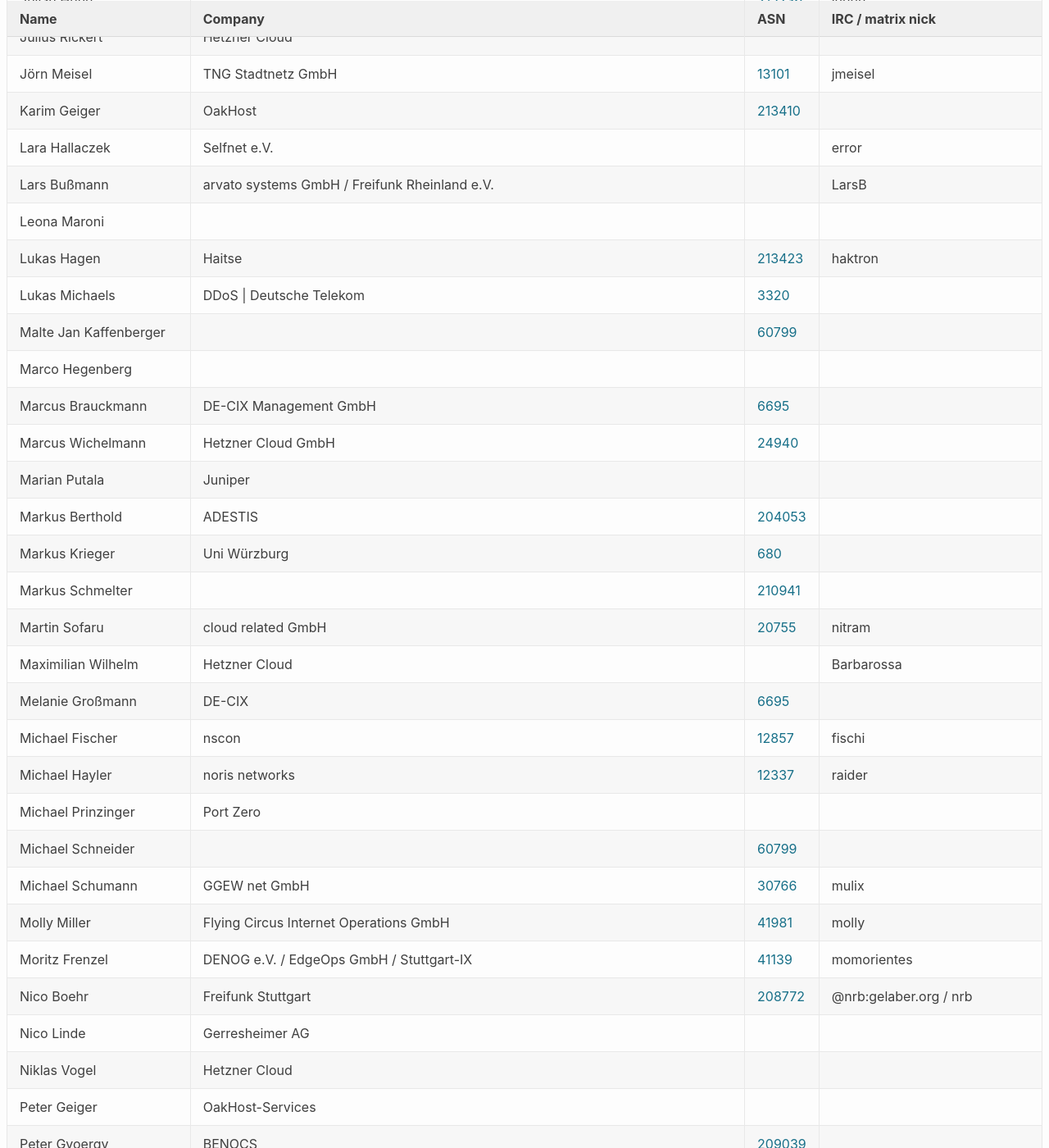
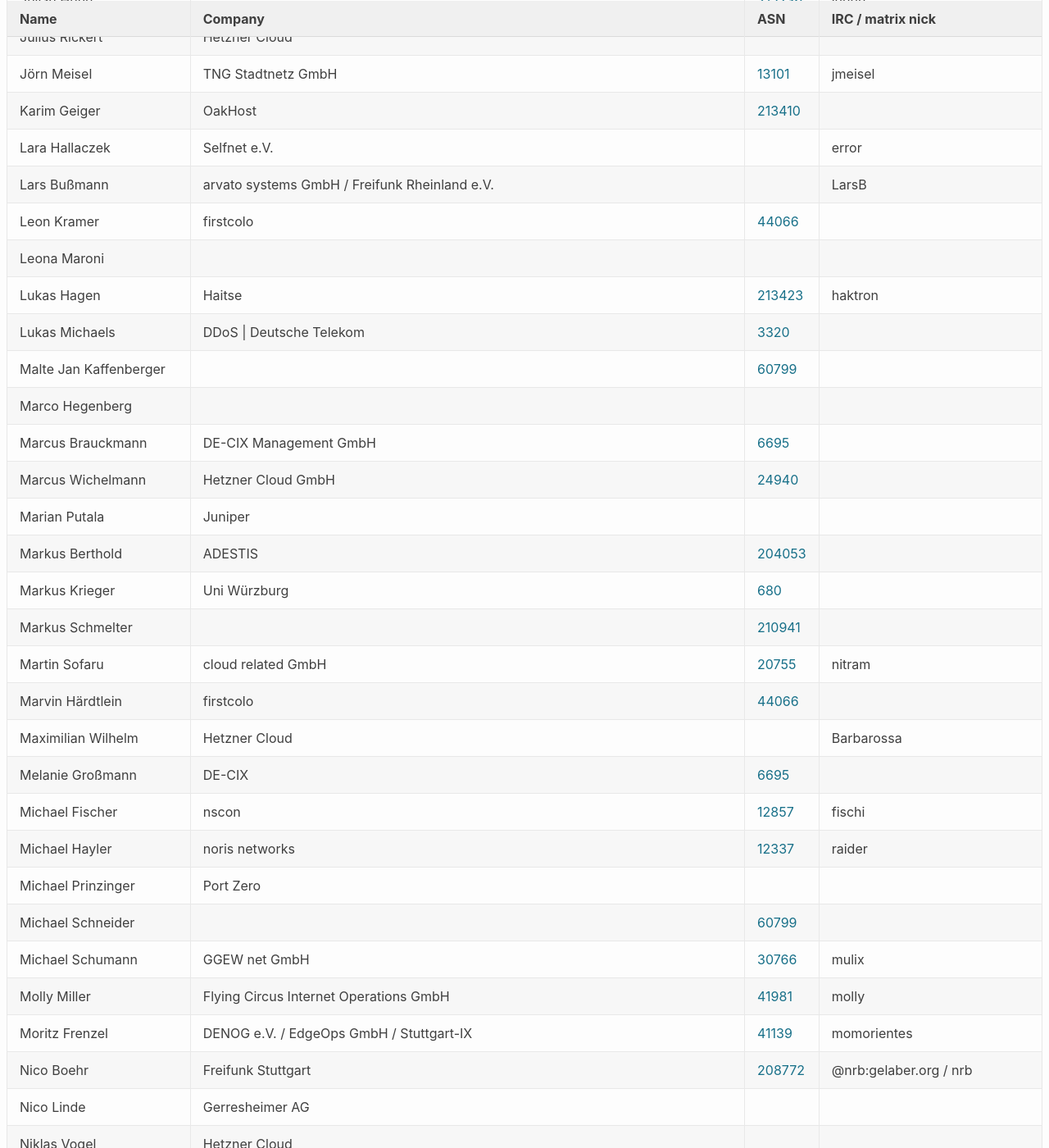
Before and after one commit to denog/pretix-attendeelist, a Jekyll site: the page built from denog17/index.markdown, in a window 1280 px wide and 1400 px high, scrolled down 1663 px. Shown: the whole window at 82% size. Built offline with Jekyll 4.4.1, drawn with Linux system fonts in a browser that asks for light colours; some of the changed text lies outside the part shown.

Commit message:
Latest data: Thu May 22 09:32:18 UTC 2025

```diff
--- a/_data/attendees_denog17_onsite.json
+++ b/_data/attendees_denog17_onsite.json
@@ -234,6 +234,12 @@
     "asn": null
   },
   {
+    "name": "Leon Kramer",
+    "company": "firstcolo",
+    "irc": null,
+    "asn": "44066"
+  },
+  {
     "name": "Lukas Hagen",
     "company": "Haitse",
     "irc": "haktron",
@@ -298,6 +304,12 @@
     "company": "cloud related GmbH",
     "irc": "nitram",
     "asn": "20755"
+  },
+  {
+    "name": "Marvin Härdtlein",
+    "company": "firstcolo",
+    "irc": null,
+    "asn": "44066"
   },
   {
     "name": "Maximilian Wilhelm",
@@ -420,6 +432,12 @@
     "asn": "3320"
   },
   {
+    "name": "Sebastian Gerner",
+    "company": "firstcolo",
+    "irc": null,
+    "asn": "44066"
+  },
+  {
     "name": "Sebastian Neuner",
     "company": "BelWü",
     "irc": "neuner",
```
